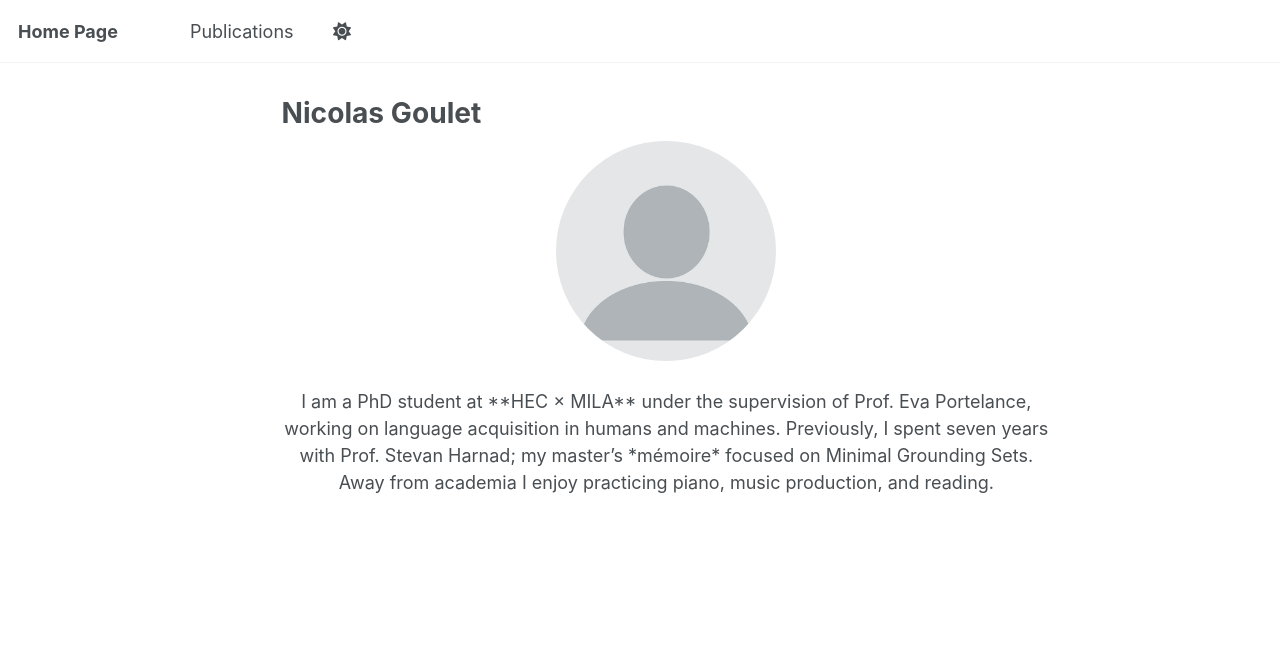
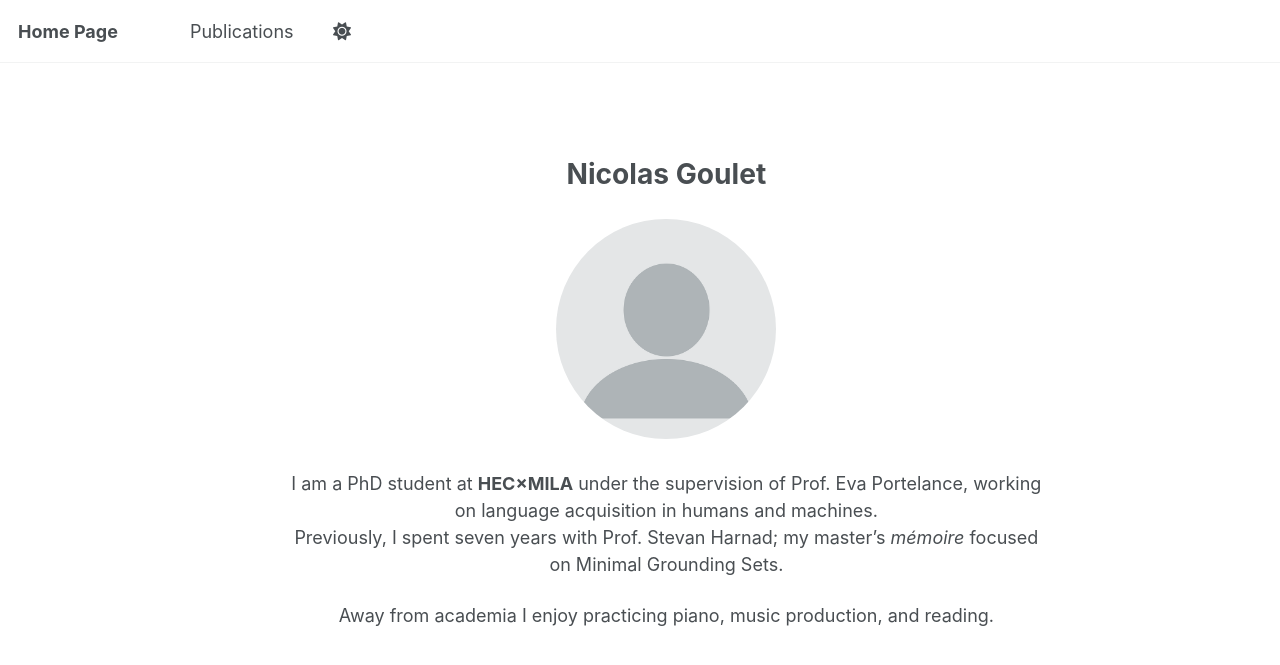
Before and after one commit to NicolasGoulet/NicolasGoulet.github.io, a Jekyll site: the page built from _pages/about.md, in a window 1280 px wide. Shown: the top 665 px of the page. Built offline with Jekyll 4.4.1, drawn with Linux system fonts in a browser that asks for light colours; some of the changed lines change nothing that is shown.

Commit message:
fix about

```diff
--- a/_pages/about.md
+++ b/_pages/about.md
@@ -1,6 +1,6 @@
 ---
 permalink: /
-title: "Nicolas Goulet"
+title: ""               # leave blank so we can control our own heading
 layout: single
 author_profile: false
 redirect_from:
@@ -10,20 +10,28 @@ redirect_from:
 
 <div style="text-align:center">
 
+<!-- centred page heading with extra top margin -->
+<h1 style="margin:2.5rem 0 1.5rem 0;">Nicolas Goulet</h1>
+
+<!-- placeholder profile image -->
 <img src="/images/profile.png"
      alt="Profile photo"
-     style="display:block;        /* forces a line break after the img */
+     style="display:block;
             width:220px;
             max-width:40%;
             height:auto;
             border-radius:50%;
-            margin:0 auto 1.5rem;">
+            margin:0 auto 1.75rem;">
 
-I am a PhD student at **HEC × MILA** under the supervision of Prof.&nbsp;Eva Portelance,
-working on language acquisition in humans and machines.
-Previously, I spent seven years with Prof.&nbsp;Stevan Harnad; my master’s *mémoire*
+<p>
+I am a PhD student at <strong>HEC×MILA</strong> under the supervision of Prof.&nbsp;Eva Portelance,
+working on language acquisition in humans and machines.<br>
+Previously, I spent seven years with Prof.&nbsp;Stevan Harnad; my master’s <em>mémoire</em>
 focused on Minimal Grounding Sets.
+</p>
 
+<p>
 Away from academia I enjoy practicing piano, music production, and reading.
+</p>
 
 </div>
```
